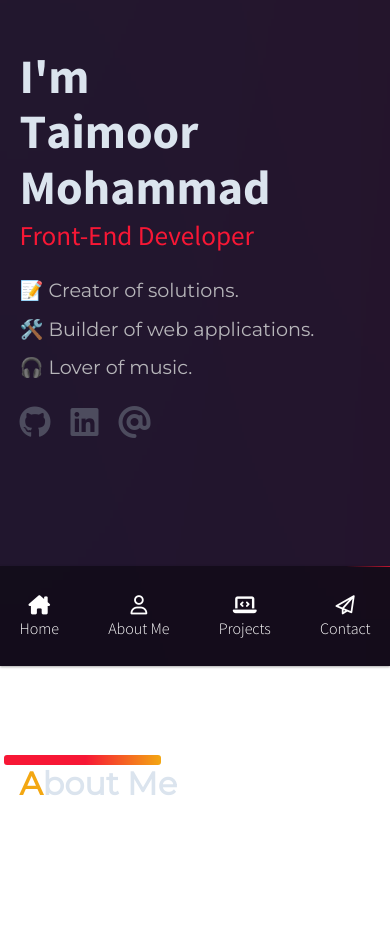
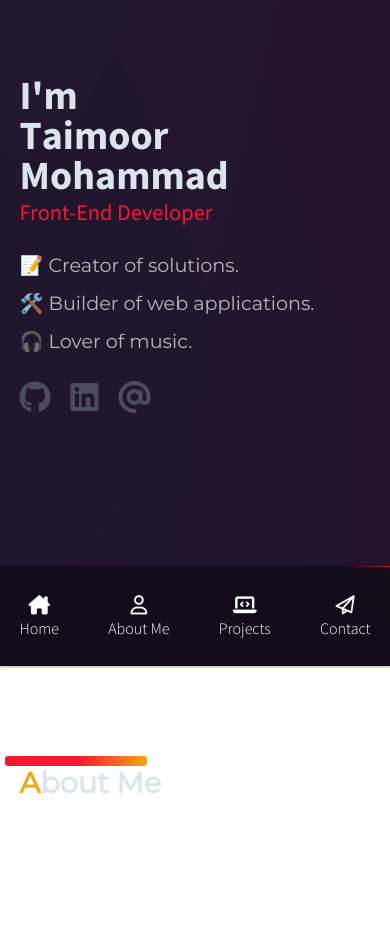
Before and after one commit to taimoorM/personal-portfolio, a plain HTML site: page index.html in a window 390 px wide. Shown: the part 178-1130 px from the top of the page. Drawn offline with nearby package versions, Linux system fonts and the light colour scheme; a web font is replaced by a local one.

Commit message:
updated heading styles

```diff
--- a/styles/sass/partials/_portfolio.scss
+++ b/styles/sass/partials/_portfolio.scss
@@ -69,7 +69,7 @@
 .sectionHeading {
   margin-bottom: 100px;
   h2 {
-    font-size: 2.5rem;
+    font-size: 2.2rem;
     font-family: $bodyFont;
     color: $alice-blue;
     position: relative;
@@ -106,7 +106,7 @@
     }
 
     @media (max-width: 500px) {
-      font-size: 2rem;
+      font-size: 1.8rem;
     }
   }
   @media (max-width: 500px) {
@@ -130,8 +130,12 @@ section {
 }
 .homeInner {
   h1 {
-    font-size: 3rem;
+    font-size: 3.5rem;
     margin-bottom: 5px;
+    line-height: 1;
+    @media (max-width: 500px) {
+      font-size: 2.5rem;
+    }
 
     span {
       display: inline-block;
@@ -149,6 +153,10 @@ section {
     font-weight: 400;
     font-size: 1.7rem;
     color: $imperial-red;
+
+    @media (max-width: 500px) {
+      font-size: 1.4rem;
+    }
   }
 
   p {
```
Also changed, not shown: styles/styles.css.
